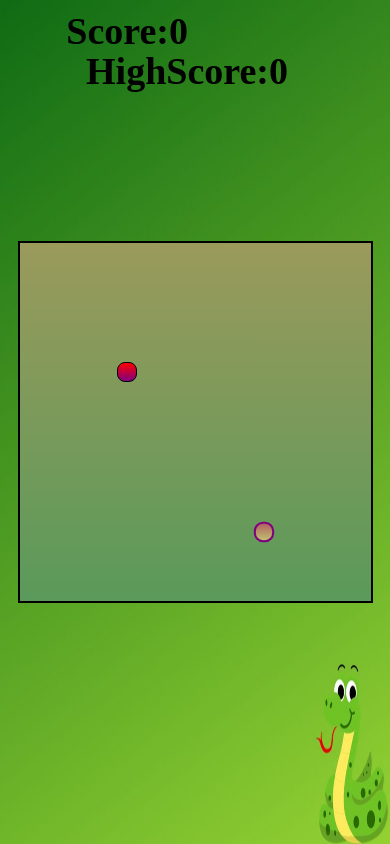
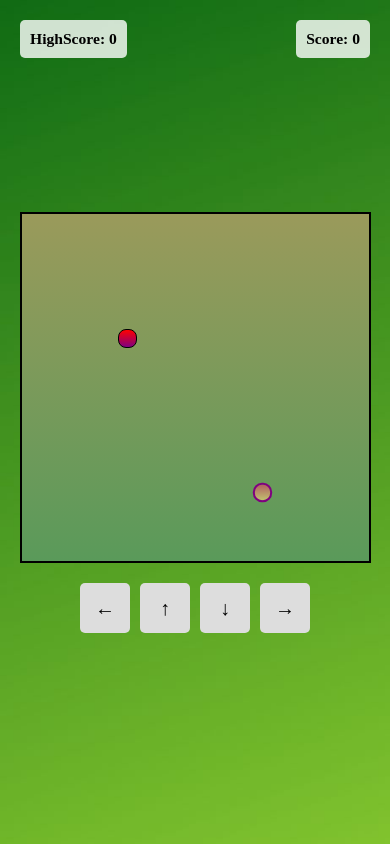
Before and after one commit to NavneetMishra10/Snakegame, a plain HTML site: page index.html in a window 390 px wide. Drawn offline with Linux system fonts and the light colour scheme; a web font is replaced by a local one.

Commit message:
making responsive for smartphones

```diff
--- a/CSS/JS/style.css
+++ b/CSS/JS/style.css
@@ -1,47 +1,61 @@
 @import url('https://fonts.googleapis.com/css2?family=New+Tegomin&display=swap');
 
 * {
-     margin: 0px;
-     padding: 0px;
+    margin: 0;
+    padding: 0;
+    box-sizing: border-box;
+}
+
+html, body {
+    height: 100%;
 }
 
 body {
-     /* background-color: red; */
     background: url("/Asset/bg.jpg");
     min-height: 100vh;
-     background-size: 100% 100%;
+    background-size: cover;
     background-repeat: no-repeat;
     display: flex;
+    flex-direction: column;
     justify-content: center;
     align-items: center;
+    padding: 20px;
+    font-family: 'New Tegomin', serif;
+    overflow: hidden;
 }
 
 #board {
     background: linear-gradient(rgb(154, 154, 91), rgb(90, 154, 90));
     width: 90vmin;
-     height: 92vmin;
+    height: 90vmin;
+    max-width: 90vw;
+    max-height: 90vw;
     border: 2px solid black;
     display: grid;
     grid-template-columns: repeat(18, 1fr);
     grid-template-rows: repeat(18, 1fr);
 }
 
+#scoreCard, #HiscoreCard {
+    font-size: 3vw;
+    font-weight: bold;
+    margin: 10px;
+    text-align: center;
+    background: rgba(255, 255, 255, 0.8);
+    padding: 10px;
+    border-radius: 5px;
+}
+
 #scoreCard {
     position: absolute;
-     top: 9px;
-     right: 202px;
-     font-size: 38px;
-     font-weight: bold;
-     font-family: 'New Tegomin', serif ;
+    top: 10px;
+    right: 10px;
 }
 
- #HiscoreCard{
+#HiscoreCard {
     position: absolute;
-     top: 49px;
-     right: 102px;
-     font-size: 38px;
-     font-weight: bold;
-     font-family: 'New Tegomin', serif;
+    top: 10px;
+    left: 10px;
 }
 
 .shead {
@@ -62,3 +76,39 @@
     border: .25vmin solid black;
     border-radius: 8px;
 }
+
+.controls {
+    display: flex;
+    gap: 10px;
+    margin-top: 20px;
+}
+
+.control-button {
+    width: 60px;
+    height: 60px;
+    background-color: #ddd;
+    text-align: center;
+    line-height: 60px;
+    font-size: 25px;
+    border-radius: 5px;
+    cursor: pointer;
+    user-select: none;
+    transition: background-color 0.2s ease;
+}
+
+.control-button:hover {
+    background-color: #ccc;
+}
+
+@media (max-width: 600px) {
+    .control-button {
+        width: 50px;
+        height: 50px;
+        line-height: 50px;
+        font-size: 20px;
+    }
+
+    #scoreCard, #HiscoreCard {
+        font-size: 4vw;
+    }
+}
--- a/JS/index.js
+++ b/JS/index.js
@@ -9,30 +9,25 @@ let score = 0;
 let speed = 5;
 let snakeArr = [
     { x: 13, y: 15 }
-]
+];
 let food = { x: 6, y: 7 };
-
-
 
 //game functions
 function main(ctime) {
     window.requestAnimationFrame(main);
-    // console.log(ctime);
     if ((ctime - lastpaintTime)/1000 < 1/speed) {
         return;
     }
     lastpaintTime = ctime;
     gameEngine();
 }
+
 function isCollide(snake) {
-    // when snake bump into itself
     for (let i = 1; i < snakeArr.length; i++) {
         if (snake[i].x === snake[0].x && snake[i].y === snake[0].y) {
             return true;
         }
     }
-
-    //when snake bumps at the boundary
     if (snake[0].x >= 18 || snake[0].x <= 0 || snake[0].y >= 18 || snake[0].y <= 0) {
         return true;
     }
@@ -40,19 +35,16 @@ function isCollide(snake) {
 }
 
 function gameEngine() {
-    //part 1: updating snake array & food
-
     if (isCollide(snakeArr)) {
         gameOverSound.play();
         musicSound.pause();
         inputDir = { x: 0, y: 0 };
-        alert("Game Over.Press any key to play again");
+        alert("Game Over. Press any key to play again.");
         snakeArr = [{ x: 13, y: 15 }];
         musicSound.play();
         score = 0;
     }
 
-    // when you have eaten food and need updation and food regeneration
     if (snakeArr[0].y === food.y && snakeArr[0].x === food.x) {
         foodSound.play();
         score += 1;
@@ -65,10 +57,9 @@ function gameEngine() {
         snakeArr.unshift({ x: snakeArr[0].x + inputDir.x, y: snakeArr[0].y + inputDir.y });
         let a = 2;
         let b = 16;
-        food = { x: Math.round(a + (b - a) * Math.random()), y: Math.round(a + (b - a) * Math.random()) }
+        food = { x: Math.round(a + (b - a) * Math.random()), y: Math.round(a + (b - a) * Math.random()) };
     }
 
-    // moving the snake
     for (let i = snakeArr.length - 2; i >= 0; i--) {
         snakeArr[i+1] = { ...snakeArr[i] };
     }
@@ -76,81 +67,75 @@ function gameEngine() {
     snakeArr[0].x += inputDir.x;
     snakeArr[0].y += inputDir.y;
 
-    //part 2: display snake & food
-
-    // displaying snake
     board.innerHTML = "";
     snakeArr.forEach((e, index) => {
-        snakeElement = document.createElement('div');
+        let snakeElement = document.createElement('div');
         snakeElement.style.gridRowStart = e.y;
         snakeElement.style.gridColumnStart = e.x;
 
         if (index === 0) {
             snakeElement.classList.add('shead');
-        }
-        else {
+        } else {
             snakeElement.classList.add('snake');
         }
         board.appendChild(snakeElement);
     });
-    // dispaly the food
-    foodElement = document.createElement('div');
+
+    let foodElement = document.createElement('div');
     foodElement.style.gridRowStart = food.y;
     foodElement.style.gridColumnStart = food.x;
     foodElement.classList.add('food');
     board.appendChild(foodElement);
-
-
 }
 
-
-
-
-
-
-//game main logic content
 moveSound.play();
 let hiscore = localStorage.getItem("hiscore");
 if (hiscore === null) {
     hiscoreval = 0;
-    localStorage.setItem("hiscore", JSON.stringify(hiscoreval))
-}
-else {
+    localStorage.setItem("hiscore", JSON.stringify(hiscoreval));
+} else {
     hiscoreval = JSON.parse(hiscore);
     HiscoreCard.innerHTML = "HighScore: " + hiscore;
 }
 
-
 window.requestAnimationFrame(main);
 window.addEventListener('keydown', e => {
-    inputDir = { x: 0, y: 1 }// game will start here by pressing a key
-     moveSound.play();
+    inputDir = { x: 0, y: 1 };
+    moveSound.play();
     switch (e.key) {
         case "ArrowUp":
-            console.log("Arrowup")
             inputDir.x = 0;
             inputDir.y = -1;
             break;
-
         case "ArrowDown":
-            console.log("ArrowDown")
             inputDir.x = 0;
             inputDir.y = 1;
             break;
-
         case "ArrowRight":
-            console.log("ArrowRight")
             inputDir.x = 1;
             inputDir.y = 0;
             break;
-
         case "ArrowLeft":
-            console.log("ArrowLeft")
             inputDir.x = -1;
             inputDir.y = 0;
             break;
-        default:
-            break;
     }
+});
 
+// Adding touch support for mobile devices
+document.getElementById('up').addEventListener('click', () => {
+    inputDir = { x: 0, y: -1 };
+    moveSound.play();
 });
+document.getElementById('down').addEventListener('click', () => {
+    inputDir = { x: 0, y: 1 };
+    moveSound.play();
+});
+document.getElementById('left').addEventListener('click', () => {
+    inputDir = { x: -1, y: 0 };
+    moveSound.play();
+});
+document.getElementById('right').addEventListener('click', () => {
+    inputDir = { x: 1, y: 0 };
+    moveSound.play();
+});
--- a/index.html
+++ b/index.html
@@ -3,16 +3,19 @@
 <head>
     <meta charset="UTF-8">
     <meta name="viewport" content="width=device-width, initial-scale=1.0">
-    <title>Snakeooh-the free time play</title>
+    <title>Snake Game</title>
     <link rel="stylesheet" href="CSS/JS/style.css">
 </head>
 <body>
- <div class="body">
-    <div id="scoreCard">Score:0</div>
-    <div id="HiscoreCard">HighScore:0</div>
+    <div id="scoreCard">Score: 0</div>
+    <div id="HiscoreCard">HighScore: 0</div>
     <div id="board"></div>
- </div>
-
+    <div class="controls">
+        <div class="control-button" id="left">&#8592;</div>
+        <div class="control-button" id="up">&#8593;</div>
+        <div class="control-button" id="down">&#8595;</div>
+        <div class="control-button" id="right">&#8594;</div>
+    </div>
+    <script src="JS/index.js"></script>
 </body>
-<script src="JS/index.js"></script>
 </html>
```
Lines whose indentation alone changed are shown as unchanged.
